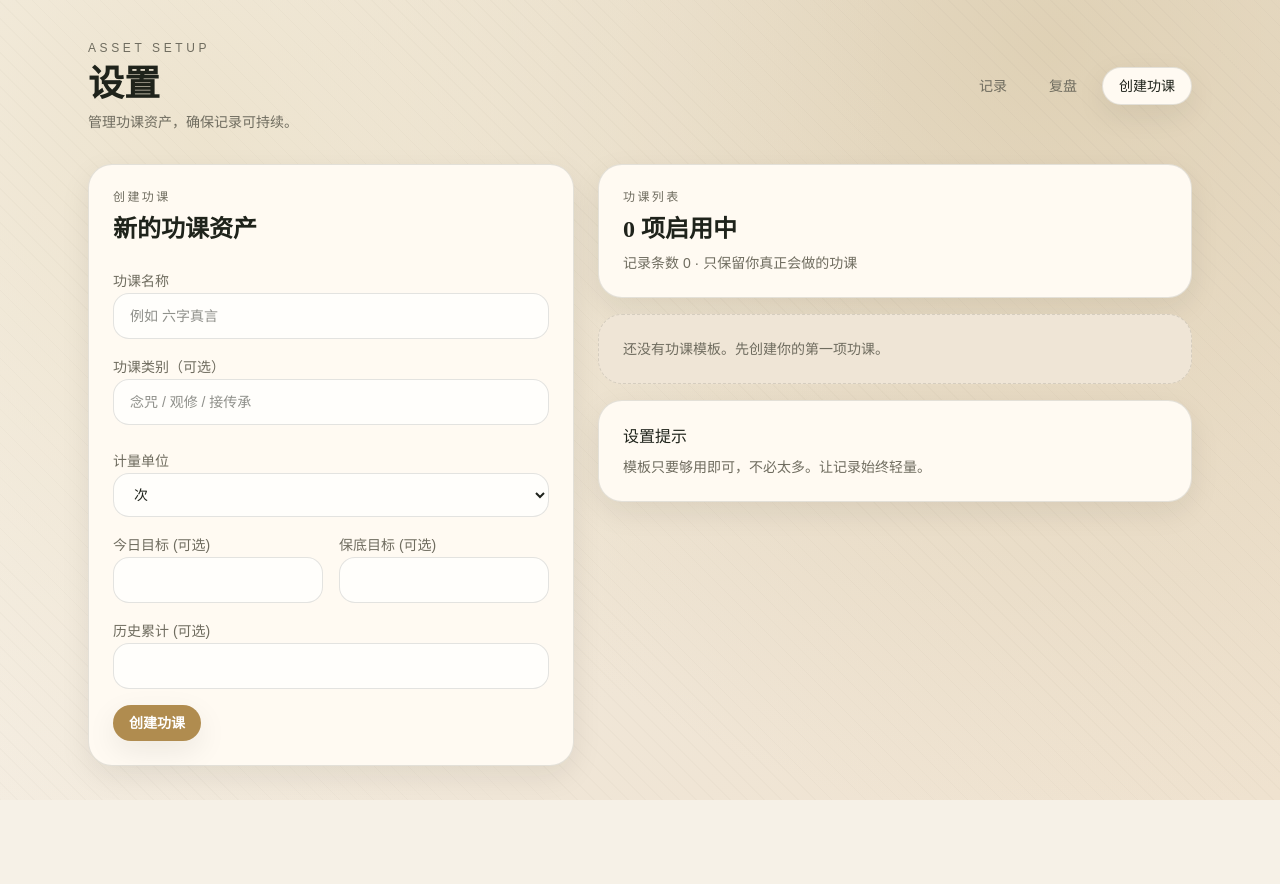
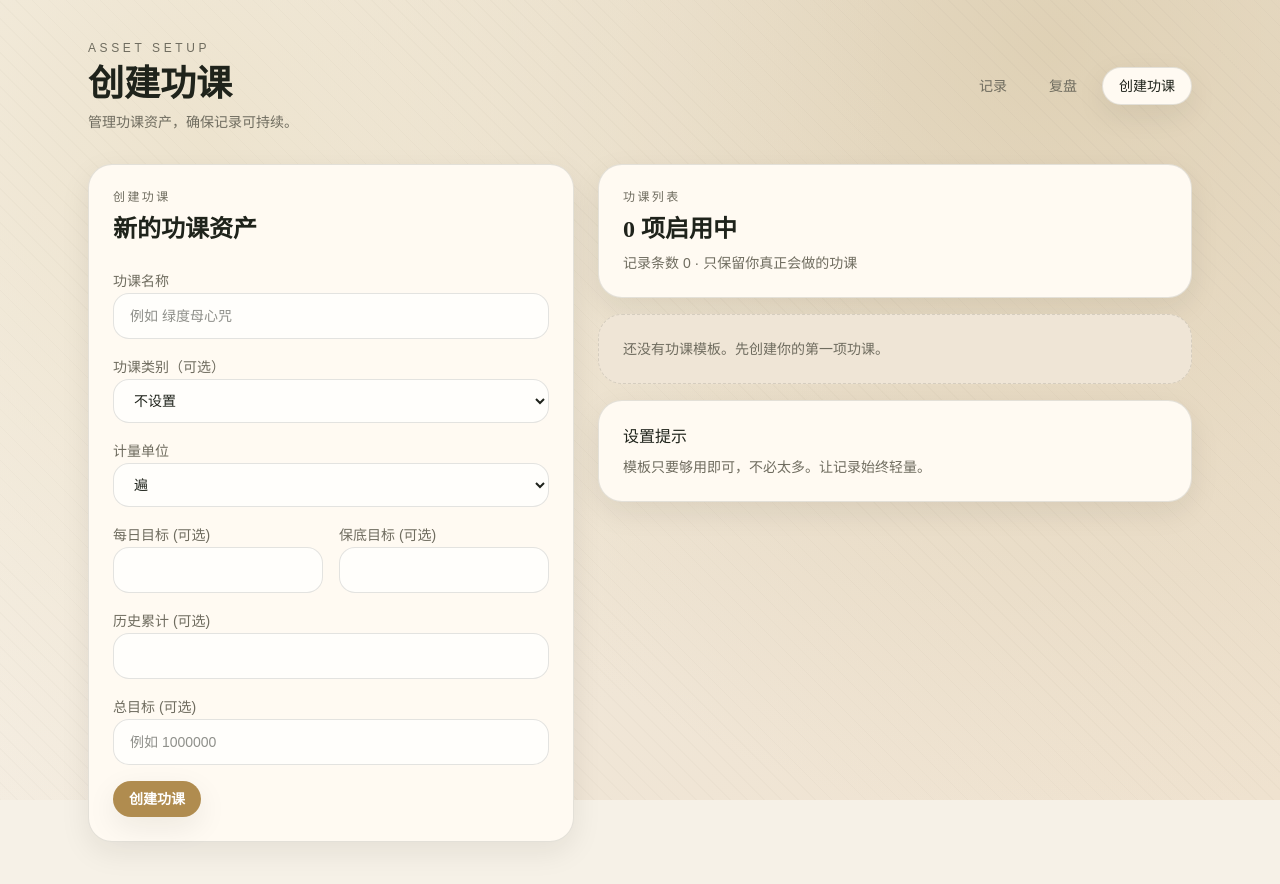
Before and after one commit to Zhiyuan95/PTXMB, a Next.js app: page /settings in a window 1280 px wide. Shown: the top 884 px of the page. Before the commit the page ends 830 px from the top, so only its background shows below. Built offline with nearby package versions, Linux system fonts and the light colour scheme.

Commit message:
feat: add total target and progress tracking to templates in settings and review pages

```diff
--- a/app/page.tsx
+++ b/app/page.tsx
@@ -163,6 +163,15 @@ export default function Home() {
                     );
                     const overall = totalWithInitial(entries, template);
                     const target = template.dailyTarget ?? 0;
+                    const totalTarget = template.totalTarget ?? 0;
+                    const totalProgress =
+                      totalTarget > 0
+                        ? Math.min((overall / totalTarget) * 100, 100)
+                        : 0;
+                    const totalProgressLabel =
+                      totalProgress < 1
+                        ? totalProgress.toFixed(1)
+                        : Math.round(totalProgress).toString();
                     const progress =
                       target > 0 ? Math.min((dayTotal / target) * 100, 100) : 0;
                     const minimumMet =
@@ -175,9 +184,11 @@ export default function Home() {
                       >
                         <div className="flex flex-wrap items-start justify-between gap-4">
                           <div>
-                            <p className="text-xs uppercase tracking-[0.2em] text-[color:var(--muted)]">
-                              功课
-                            </p>
+                            {template.category ? (
+                              <p className="text-xs uppercase tracking-[0.2em] text-[color:var(--muted)]">
+                                功课类别: {template.category}
+                              </p>
+                            ) : null}
                             <h3 className="mt-2 text-xl font-semibold text-[color:var(--ink)] font-serif">
                               {template.name}
                             </h3>
@@ -218,6 +229,28 @@ export default function Home() {
                               </span>
                             </p>
                           </div>
+                          {totalTarget > 0 ? (
+                            <div className="rounded-2xl border border-[color:var(--line)] bg-[color:var(--surface)] p-4">
+                              <p className="text-xs text-[color:var(--muted)]">
+                                总目标
+                              </p>
+                              <p className="mt-2 text-lg font-semibold text-[color:var(--ink)]">
+                                {totalTarget}
+                                <span className="ml-1 text-sm text-[color:var(--muted)]">
+                                  {unitLabels[template.unit]}
+                                </span>
+                              </p>
+                              <p className="mt-1 text-xs text-[color:var(--muted)]">
+                                已完成 {totalProgressLabel}%
+                              </p>
+                              <div className="mt-2 h-1 rounded-full bg-[color:var(--surface-strong)]">
+                                <div
+                                  className="h-1 rounded-full bg-[color:var(--accent)]"
+                                  style={{ width: `${totalProgress}%` }}
+                                />
+                              </div>
+                            </div>
+                          ) : null}
                         </div>
 
                         {template.dailyTarget ? (
--- a/app/review/page.tsx
+++ b/app/review/page.tsx
@@ -239,6 +239,20 @@ export default function ReviewPage() {
                       selectedDate
                     );
                     const dailyTarget = template.dailyTarget ?? 0;
+                    const totalTarget = template.totalTarget ?? 0;
+                    const totalProgress =
+                      totalTarget > 0
+                        ? Math.min(
+                            (totalWithInitial(entries, template) /
+                              totalTarget) *
+                              100,
+                            100
+                          )
+                        : 0;
+                    const totalProgressLabel =
+                      totalProgress < 1
+                        ? totalProgress.toFixed(1)
+                        : Math.round(totalProgress).toString();
                     const progress =
                       dailyTarget > 0
                         ? Math.min((dayTotal / dailyTarget) * 100, 100)
@@ -314,6 +328,21 @@ export default function ReviewPage() {
                                 {unitLabels[template.unit]} ·{" "}
                                 {Math.round(progress)}%
                               </p>
+                            ) : null}
+                            {totalTarget > 0 ? (
+                              <p className="mt-1">
+                                总目标 {totalTarget}
+                                {unitLabels[template.unit]} ·{" "}
+                                {totalProgressLabel}%
+                              </p>
+                            ) : null}
+                            {totalTarget > 0 ? (
+                              <div className="mt-2 h-1 rounded-full bg-[color:var(--surface-strong)]">
+                                <div
+                                  className="h-1 rounded-full bg-[color:var(--accent)]"
+                                  style={{ width: `${totalProgress}%` }}
+                                />
+                              </div>
                             ) : null}
                           </div>
                         </div>
--- a/app/settings/page.tsx
+++ b/app/settings/page.tsx
@@ -15,7 +15,7 @@ import {
 import { totalWithInitial } from "@/lib/records";
 
 const unitOptions: { value: Unit; label: string }[] = [
-  { value: "times", label: "次" },
+  { value: "times", label: "遍" },
   { value: "minutes", label: "分钟" },
   { value: "sessions", label: "座" },
   { value: "pages", label: "页" },
@@ -30,6 +30,7 @@ const emptyForm = {
   dailyTarget: "",
   minimumTarget: "",
   initialTotal: "",
+  totalTarget: "",
 };
 
 export default function SettingsPage() {
@@ -87,6 +88,7 @@ export default function SettingsPage() {
       dailyTarget: template.dailyTarget?.toString() ?? "",
       minimumTarget: template.minimumTarget?.toString() ?? "",
       initialTotal: template.initialTotal?.toString() ?? "",
+      totalTarget: template.totalTarget?.toString() ?? "",
     });
     setError(null);
   };
@@ -100,6 +102,7 @@ export default function SettingsPage() {
     const dailyTarget = parseNumber(form.dailyTarget);
     const minimumTarget = parseNumber(form.minimumTarget);
     const initialTotal = parseNumber(form.initialTotal);
+    const totalTarget = parseNumber(form.totalTarget);
     const category = form.category.trim();
     const nextCategory = category ? category : undefined;
     if (form.dailyTarget && dailyTarget === undefined) {
@@ -112,6 +115,10 @@ export default function SettingsPage() {
     }
     if (form.initialTotal && initialTotal === undefined) {
       setError("历史累计请输入数字");
+      return;
+    }
+    if (form.totalTarget && totalTarget === undefined) {
+      setError("总目标请输入数字");
       return;
     }
 
@@ -127,6 +134,7 @@ export default function SettingsPage() {
               dailyTarget,
               minimumTarget,
               initialTotal,
+              totalTarget,
             }
           : template
       );
@@ -145,6 +153,7 @@ export default function SettingsPage() {
       dailyTarget,
       minimumTarget,
       initialTotal,
+      totalTarget,
       isActive: true,
       createdAt: new Date().toISOString(),
     };
@@ -175,7 +184,7 @@ export default function SettingsPage() {
       <div className="relative mx-auto flex min-h-screen max-w-6xl flex-col gap-8 px-6 pb-16 pt-10">
         <PageHeader
           eyebrow="Asset Setup"
-          title="设置"
+          title="创建功课"
           description="管理功课资产，确保记录可持续。"
         />
 
@@ -200,7 +209,7 @@ export default function SettingsPage() {
                 </label>
                 <input
                   className="w-full rounded-2xl border border-[color:var(--line)] bg-white/70 px-4 py-3 text-sm text-[color:var(--ink)] focus:outline-none focus:ring-2 focus:ring-[color:var(--ring)]"
-                  placeholder="例如 六字真言"
+                  placeholder="例如 绿度母心咒"
                   value={form.name}
                   onChange={(event) =>
                     setForm((prev) => ({ ...prev, name: event.target.value }))
@@ -211,9 +220,8 @@ export default function SettingsPage() {
                 <label className="text-sm text-[color:var(--muted)]">
                   功课类别（可选）
                 </label>
-                <input
+                <select
                   className="w-full rounded-2xl border border-[color:var(--line)] bg-white/70 px-4 py-3 text-sm text-[color:var(--ink)] focus:outline-none focus:ring-2 focus:ring-[color:var(--ring)]"
-                  placeholder="念咒 / 观修 / 接传承"
                   value={form.category ?? ""}
                   onChange={(event) =>
                     setForm((prev) => ({
@@ -221,13 +229,14 @@ export default function SettingsPage() {
                       category: event.target.value,
                     }))
                   }
-                  list="category-options"
-                />
-                <datalist id="category-options">
+                >
+                  <option value="">不设置</option>
                   {categoryOptions.map((option) => (
-                    <option key={option} value={option} />
+                    <option key={option} value={option}>
+                      {option}
+                    </option>
                   ))}
-                </datalist>
+                </select>
               </div>
               <div className="space-y-2">
                 <label className="text-sm text-[color:var(--muted)]">
@@ -254,14 +263,14 @@ export default function SettingsPage() {
                 </select>
                 {editingId && (entryLookup.get(editingId) ?? 0) > 0 ? (
                   <p className="text-xs text-[color:var(--muted)]">
-                    已有记录的功课不允许修改单位。
+                    已有记录时不可修改单位
                   </p>
                 ) : null}
               </div>
               <div className="grid gap-4 sm:grid-cols-2">
                 <div className="space-y-2">
                   <label className="text-sm text-[color:var(--muted)]">
-                    今日目标 (可选)
+                    每日目标 (可选)
                   </label>
                   <input
                     className="w-full rounded-2xl border border-[color:var(--line)] bg-white/70 px-4 py-3 text-sm text-[color:var(--ink)] focus:outline-none focus:ring-2 focus:ring-[color:var(--ring)]"
@@ -304,6 +313,23 @@ export default function SettingsPage() {
                     setForm((prev) => ({
                       ...prev,
                       initialTotal: event.target.value,
+                    }))
+                  }
+                />
+              </div>
+              <div className="space-y-2">
+                <label className="text-sm text-[color:var(--muted)]">
+                  总目标 (可选)
+                </label>
+                <input
+                  className="w-full rounded-2xl border border-[color:var(--line)] bg-white/70 px-4 py-3 text-sm text-[color:var(--ink)] focus:outline-none focus:ring-2 focus:ring-[color:var(--ring)]"
+                  inputMode="numeric"
+                  placeholder="例如 1000000"
+                  value={form.totalTarget}
+                  onChange={(event) =>
+                    setForm((prev) => ({
+                      ...prev,
+                      totalTarget: event.target.value,
                     }))
                   }
                 />
@@ -389,6 +415,12 @@ export default function SettingsPage() {
                               {unitLabels[template.unit]}
                             </p>
                           ) : null}
+                          {template.totalTarget ? (
+                            <p className="mt-1 text-xs text-[color:var(--muted)]">
+                              总目标 {template.totalTarget}
+                              {unitLabels[template.unit]}
+                            </p>
+                          ) : null}
                         </div>
                         <div className="flex flex-wrap gap-2 text-sm">
                           <button
```
Also changed, not shown: app/globals.css (+24 -0 lines), lib/storage.ts (+4 -3 lines).
